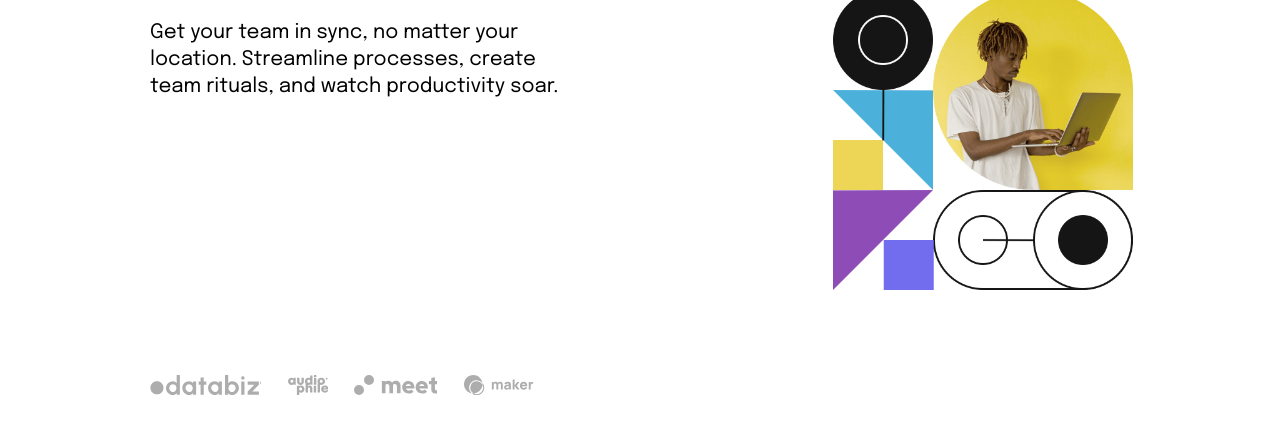
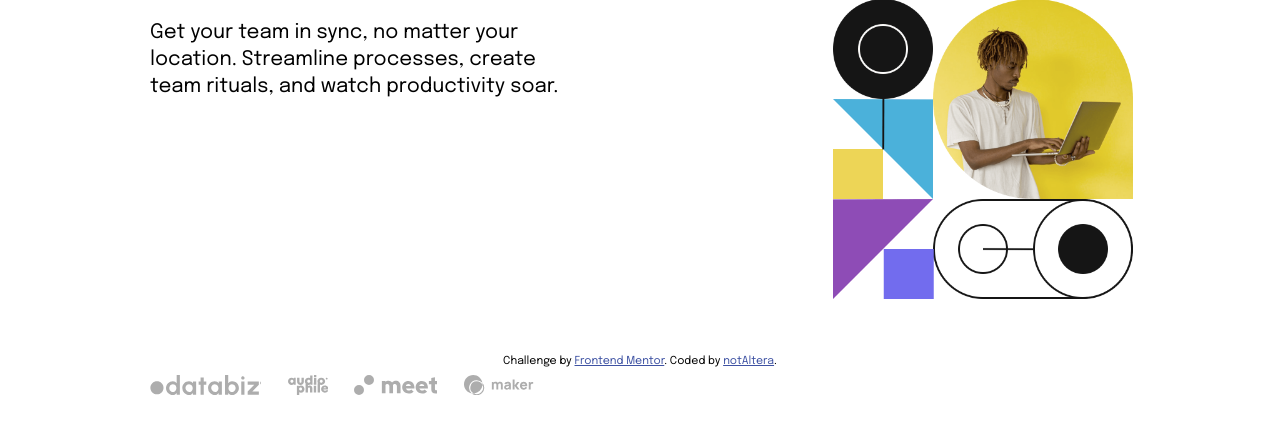
Before and after one commit to ALtera21/intro-section-with-dropdown-navigation-main, a plain HTML site: page index.html in a window 1280 px wide. Shown: the part 305-738 px from the top of the page. Drawn offline with Linux system fonts and the light colour scheme.

Commit message:
update html links

```diff
--- a/index.html
+++ b/index.html
@@ -11,10 +11,10 @@
   <link rel="stylesheet" href="style.css">
 
   <!-- Feel free to remove these styles or customise in your own stylesheet 👍 -->
-  <!-- <style>
-    .attribution { font-size: 11px; text-align: center; }
+  <style>
+    .attribution { font-size: 11px; text-align: center; align-self: center; }
     .attribution a { color: hsl(228, 45%, 44%); }
-  </style> -->
+  </style>
 </head>
 <body>
 
@@ -128,10 +128,10 @@
 
   <!-- MOBILE VERSION -->
 
+  <div class="attribution">
+    Challenge by <a href="https://www.frontendmentor.io?ref=challenge" target="_blank">Frontend Mentor</a>.
+    Coded by <a href="https://github.com/ALtera21">notAltera</a>.
+  </div>
+
 </body>
 </html>
-
-<!-- <div class="attribution">
-    Challenge by <a href="https://www.frontendmentor.io?ref=challenge" target="_blank">Frontend Mentor</a>.
-    Coded by <a href="#">Your Name Here</a>.
-  </div> -->
--- a/style.css
+++ b/style.css
@@ -114,6 +114,7 @@ body{
 .mobile-ul{
     margin-top: 70px;
     padding-left: 20px;
+    outline: none;
 }
 
 .mobile-ul li :active{
```
